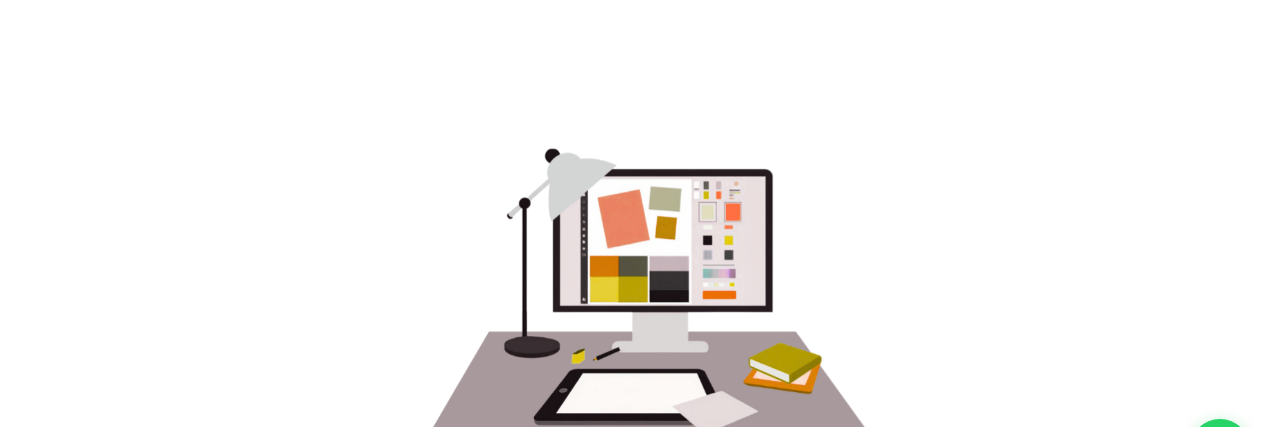
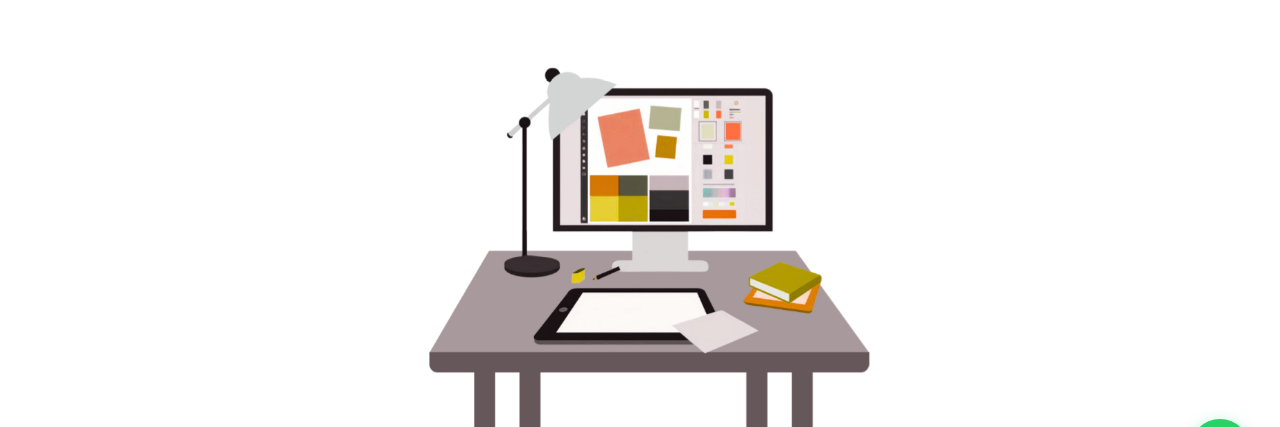
Before and after one commit to DevXign/Landing-Page-Temp2, a plain HTML site: page index.html in a window 1280 px wide. Shown: the part 291-718 px from the top of the page. Drawn offline with Linux system fonts and the light colour scheme.

Commit message:
Remove white space from hero icon with negative margins

```diff
--- a/styles.css
+++ b/styles.css
@@ -291,6 +291,7 @@ ul {
     width: 100%;
     max-width: 550px;
     height: auto;
+    margin: -80px 0; /* Adjusting for white space inside the PNG */
 }
 
 .laptop-float, .tools-float, .graph-float, .desk-float {
```
